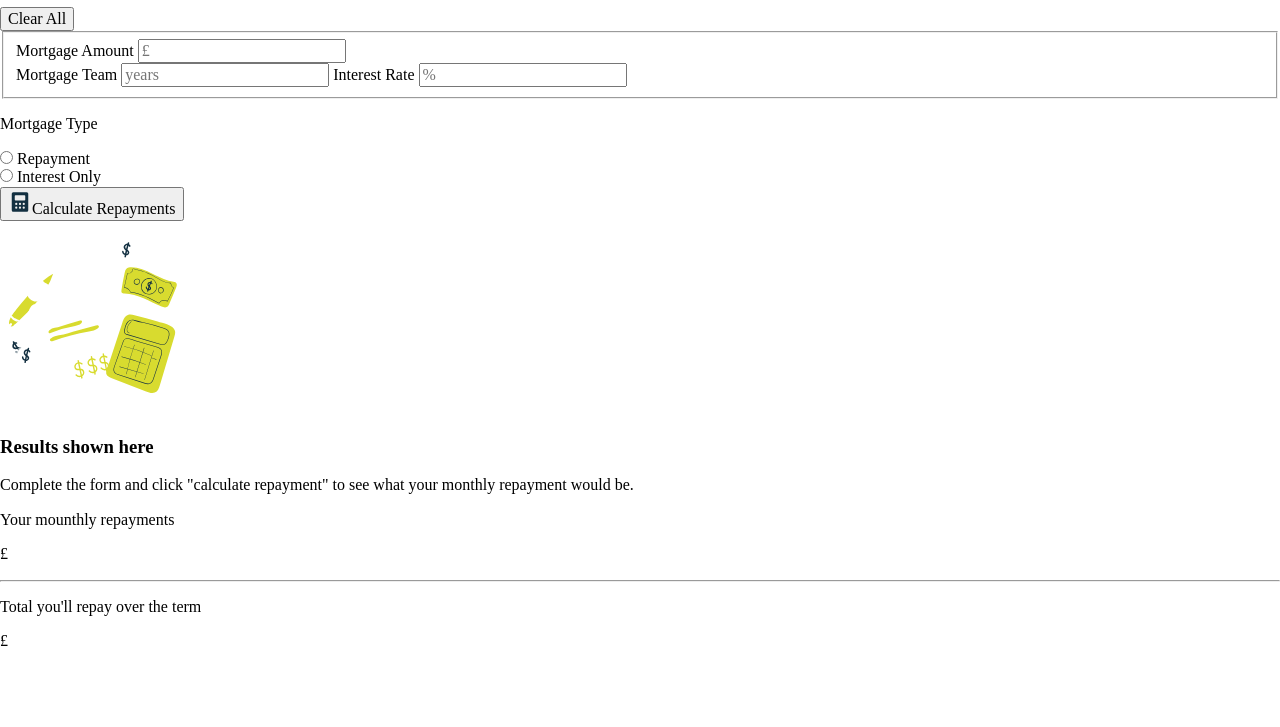
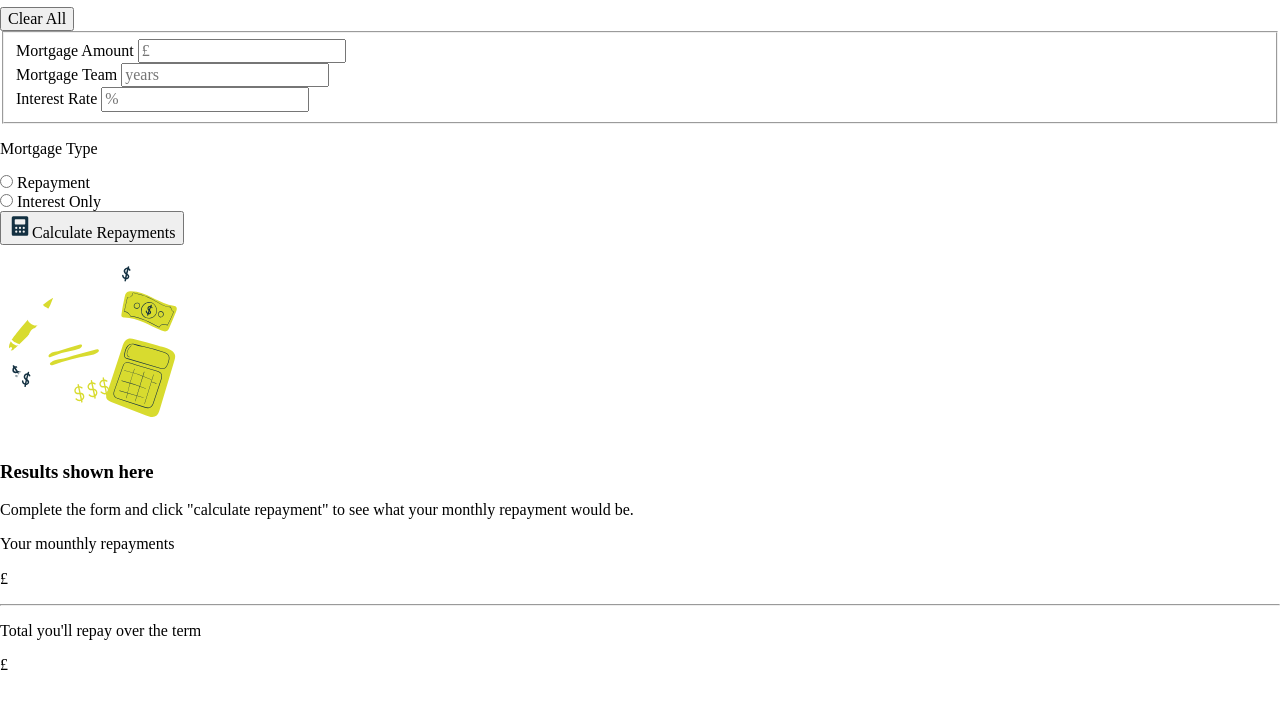
Before and after one commit to Miron-Silviu/Mortgage-repayment-calculator, a plain HTML site: page index.html in a window 1280 px wide. Shown: the part 73-800 px from the top of the page. Drawn offline with Linux system fonts and the light colour scheme.

Commit message:
Feat : Create team__lable__container and interest__rate__container.

```diff
--- a/index.html
+++ b/index.html
@@ -44,7 +44,8 @@
                   placeholder="£"
                   required
                 />
-                <div class="mortgage__rate__container">
+                <div class="mortgage-rate-container">
+                  <div class="team__label__container">
                     <label class="team__label" for="team">Mortgage Team</label>
                     <input
                       class="team__input"
@@ -54,6 +55,8 @@
                       placeholder="years"
                       required
                     />
+                  </div>
+                  <div class="interest__rate__container">
                     <label class="interest__rate__label" for="interest_rate"
                       >Interest Rate</label
                     >
@@ -65,6 +68,7 @@
                       placeholder="%"
                       required
                     />
+                  </div>
                 </div>
               </fieldset>
             </form>
```
Lines whose indentation alone changed are shown as unchanged.
